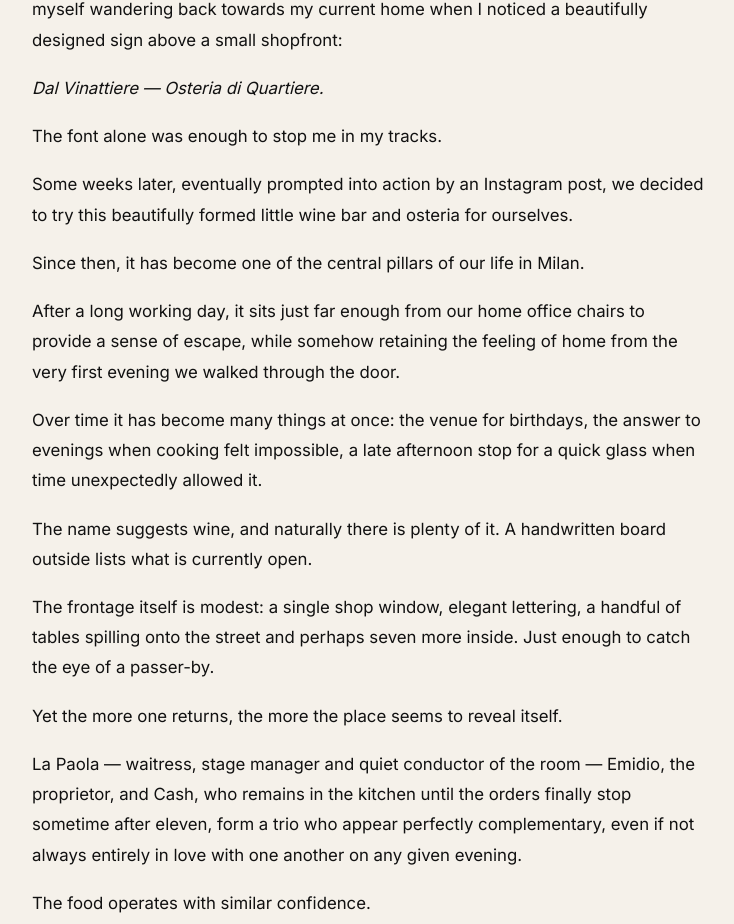
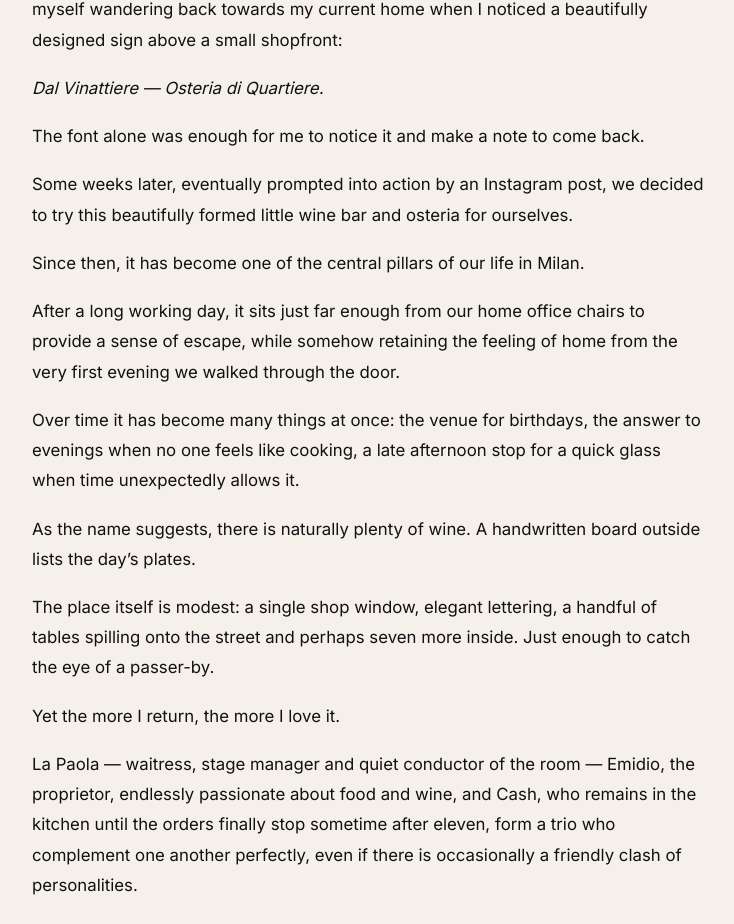
Before and after one commit to stuartfreaks/our-man-in-milan, a Next.js app: page /scribblings/dal-vinattiere in a window 1280 px wide. Shown: the part 580-1504 px from the top of the page, without its empty margins (272-1006 px from the left). Built offline with nearby package versions, Linux system fonts and the light colour scheme; a web font is replaced by a local one.

Commit message:
Finalize Dal Vinattiere article

```diff
--- a/src/app/scribblings/dal-vinattiere/page.tsx
+++ b/src/app/scribblings/dal-vinattiere/page.tsx
@@ -27,7 +27,10 @@
           <em>Dal Vinattiere — Osteria di Quartiere.</em>
         </p>
 
-        <p>The font alone was enough to stop me in my tracks.</p>
+        <p>
+          The font alone was enough for me to notice it and make a note to come
+          back.
+        </p>
 
         <p>
           Some weeks later, eventually prompted into action by an Instagram
@@ -49,44 +52,47 @@
 
         <p>
           Over time it has become many things at once: the venue for birthdays,
-          the answer to evenings when cooking felt impossible, a late afternoon
-          stop for a quick glass when time unexpectedly allowed it.
+          the answer to evenings when no one feels like cooking, a late
+          afternoon stop for a quick glass when time unexpectedly allows it.
         </p>
 
         <p>
-          The name suggests wine, and naturally there is plenty of it. A
-          handwritten board outside lists what is currently open.
+          As the name suggests, there is naturally plenty of wine. A handwritten
+          board outside lists the day’s plates.
         </p>
 
         <p>
-          The frontage itself is modest: a single shop window, elegant
-          lettering, a handful of tables spilling onto the street and perhaps
-          seven more inside. Just enough to catch the eye of a passer-by.
+          The place itself is modest: a single shop window, elegant lettering, a
+          handful of tables spilling onto the street and perhaps seven more
+          inside. Just enough to catch the eye of a passer-by.
         </p>
 
-        <p>
-          Yet the more one returns, the more the place seems to reveal itself.
-        </p>
+        <p>Yet the more I return, the more I love it.</p>
 
         <p>
           La Paola — waitress, stage manager and quiet conductor of the room —
-          Emidio, the proprietor, and Cash, who remains in the kitchen until the
-          orders finally stop sometime after eleven, form a trio who appear
-          perfectly complementary, even if not always entirely in love with one
-          another on any given evening.
+          Emidio, the proprietor, endlessly passionate about food and wine, and
+          Cash, who remains in the kitchen until the orders finally stop
+          sometime after eleven, form a trio who complement one another
+          perfectly, even if there is occasionally a friendly clash of
+          personalities.
         </p>
 
-        <p>The food operates with similar confidence.</p>
+        <p>The food stands up comfortably against anything nearby.</p>
 
         <p>
           Small plates of tartare, beautiful servings of bresaola — no, you
           almost certainly have not had it prepared like this before — and the
-          quietly legendary
-          <em> Toast di Cossiga</em> and Croque Monsieur, perhaps the finest
-          things one can place between two slices of bread.
+          quietly legendary <em>Toast di Cossiga</em> and Croque Monsieur,
+          perhaps the finest things one can place between two slices of bread.
         </p>
 
         <p>Japanese shokupan with a distinctly French sensibility.</p>
+
+        <p>
+          There are plates for vegetarians, generous boards of cheese and
+          combinations suited to almost any kind of day you happen to be having.
+        </p>
 
         <p>There are larger and certainly more fashionable places in Milan.</p>
 
```
